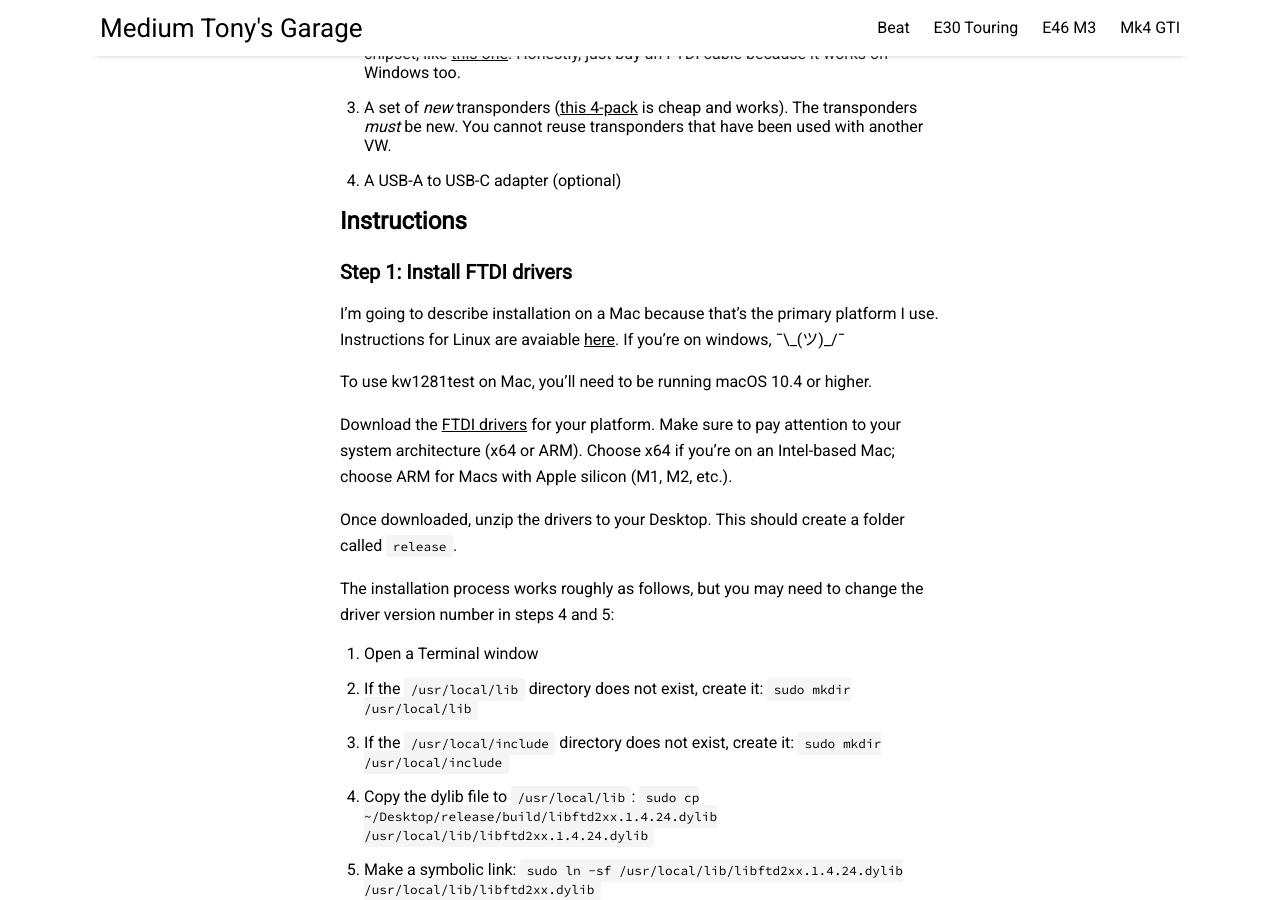
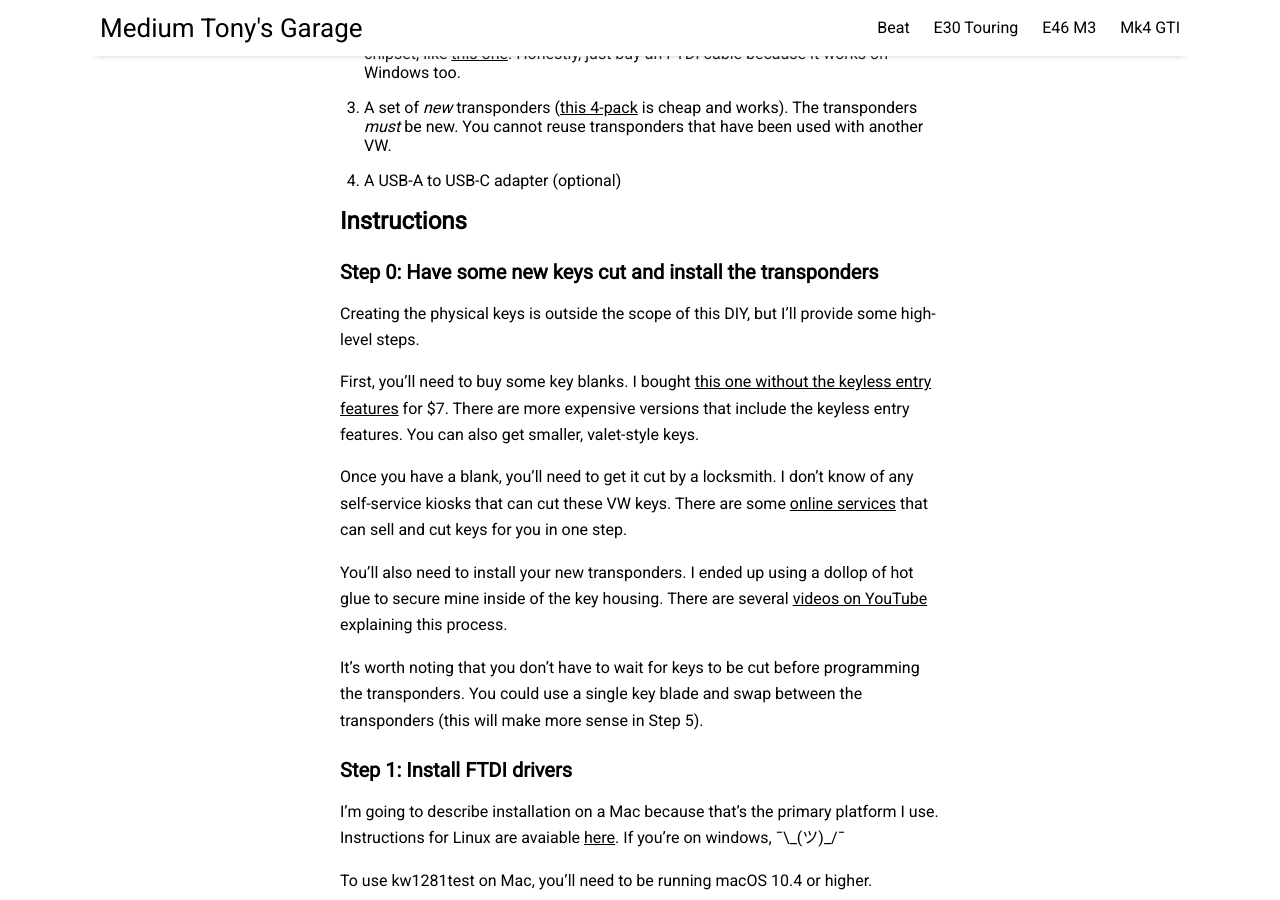
Before and after one commit to prestia/mediumtonys, a Jekyll site: the page built from _posts/2023-08-31-mk4-vw-key-coding.md, in a window 1280 px wide and 900 px high, scrolled down 1998 px. Built offline with Jekyll 4.4.1, drawn with Linux system fonts in a browser that asks for light colours; nearby versions of some CDN libraries; some of the changed text lies outside the part shown.

Commit message:
Update 2023-08-31-mk4-vw-key-coding.md

```diff
--- a/_posts/2023-08-31-mk4-vw-key-coding.md
+++ b/_posts/2023-08-31-mk4-vw-key-coding.md
@@ -35,6 +35,18 @@ Documentation is sparse and, unlike the paid tools, kw1281test is command-line o
 4. A USB-A to USB-C adapter (optional)
 
 ## Instructions
+
+### Step 0: Have some new keys cut and install the transponders
+
+Creating the physical keys is outside the scope of this DIY, but I'll provide some high-level steps.
+
+First, you'll need to buy some key blanks. I bought [this one without the keyless entry features](https://www.amazon.com/Replacement-Volkswagen-Buttons-Keyless-Housing/dp/B07Y5MB448/) for $7. There are more expensive versions that include the keyless entry features. You can also get smaller, valet-style keys.
+
+Once you have a blank, you'll need to get it cut by a locksmith. I don't know of any self-service kiosks that can cut these VW keys. There are some [online services](https://www.tunemyeuro.com/TME0260) that can sell and cut keys for you in one step.
+
+You'll also need to install your new transponders. I ended up using a dollop of hot glue to secure mine inside of the key housing. There are several [videos on YouTube](https://www.youtube.com/watch?v=EmhOOMH64Vc) explaining this process.
+
+It's worth noting that you don't have to wait for keys to be cut before programming the transponders. You could use a single key blade and swap between the transponders (this will make more sense in Step  5).
 
 ### Step 1: Install FTDI drivers
 
@@ -82,9 +94,12 @@ Mk4 Volkswagens have a Secret Key Code (SKC) that is required to make certain ch
 2. Insert your existing key in the car and put it in the ON/ACC position (do _not_ start the car).
 3. Open Terminal on your Mac. If you've never used Terminal before, you can find it via Spotlight or in Applications > Utilities > Terminal.
 4. In Terminal, type: `./kw1281test <KKL cable serial number> 10400 17 GetSKC`.
+
 If your serial number was `12345678`, you would type `./kw1281test 12345678 10400 17 GetSKC`.
 5. Eventually, this will display a 5-digit SKC on your screen. If you're only seeing 4 digits, add a 0 to the front.
 
 ### Step 5: Adapt new keys for your VW
 
+The last step is to program (or "adapt") your new keys.
+
 [stay tuned...]
```
